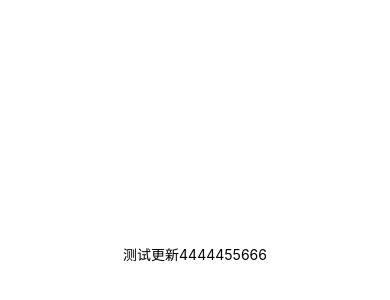
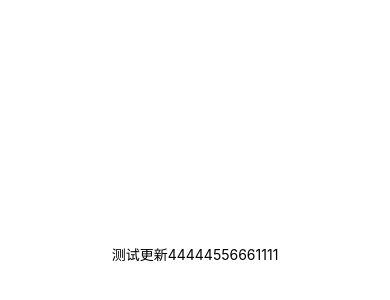
Before and after one commit to Clark124/testUpdate, a React Native app: screen / in a window 390 px wide. Shown: the part 168-468 px from the top of the page. Built offline with nearby package versions, Linux system fonts and the light colour scheme.

Commit message:
update 123

```diff
--- a/App.js
+++ b/App.js
@@ -4,7 +4,7 @@ import { StyleSheet, Text, View } from 'react-native';
 export default function App() {
   return (
     <View style={styles.container}>
-      <Text>测试更新4444455666</Text>
+      <Text>测试更新44444556661111</Text>
       <StatusBar style="auto" />
     </View>
   );
```
